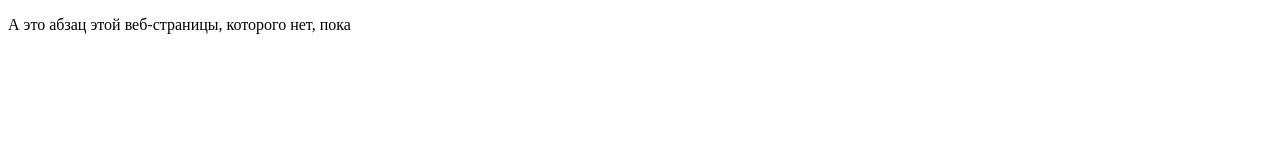
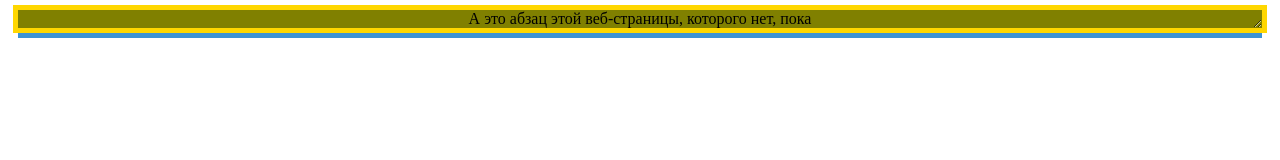
Before and after one commit to WebHeroSchool/_Second, a plain HTML site: page index.html in a window 1280 px wide. Drawn offline with Linux system fonts and the light colour scheme.

Commit message:
modified index, new file .gitignore? slyle.css

```diff
--- a/index.html
+++ b/index.html
@@ -3,6 +3,7 @@
  <head>
    <meta charset="utf-8">
    <title>Это заголовок веб-страницы, не дают выбрать</title>
+   <link rel="stylesheet" href="./style.css">
  </head>
  <body>
   <p>А это абзац этой веб-страницы, которого нет, пока</p>
--- /dev/null
+++ b/style.css
@@ -0,0 +1,14 @@
+p  {
+  display: flex;
+  background-color: olive;
+  column-gap: 10px;
+  justify-content: space-around;
+  margin: 10px;
+  outline: gold solid;
+  outline-width: 5px;
+  resize: vertical;
+  box-shadow: 0 10px 0 #3C93D5;
+  flex: auto;
+  page-break-before: always;
+  overflow: auto;
+}
```
Also changed, not shown: 1 other file.
